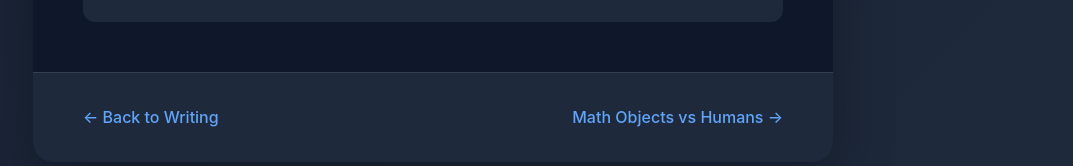
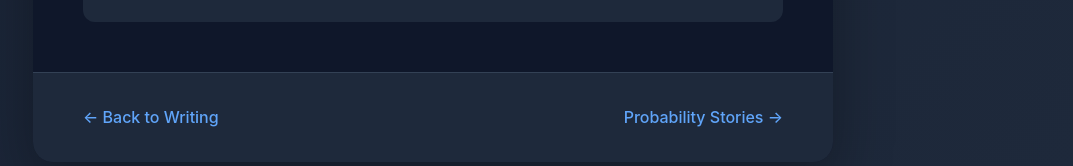
Before and after one commit to andisheGhs/andisheGhs.github.io, a Jekyll site: the page articles/RLS.html, which Jekyll copies as it is, in a window 1280 px wide and 900 px high, scrolled down 3429 px. Shown: the part 718-884 px from the top of the window, without its empty margins (207-1280 px from the left). Built offline with Jekyll 4.4.1, drawn with Linux system fonts in a browser that asks for light colours.

Commit message:
Update link text from 'Math Objects vs Humans' to 'Probability Stories'

```diff
--- a/articles/RLS.html
+++ b/articles/RLS.html
@@ -543,7 +543,7 @@
                 ← Back to Writing
             </a>
             <a href="math-objects-humans.html" class="nav-link">
-                Math Objects vs Humans →
+                Probability Stories →
             </a>
         </nav>
     </div>
```
